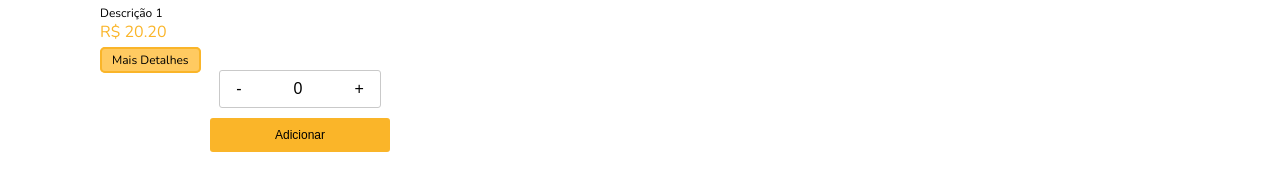
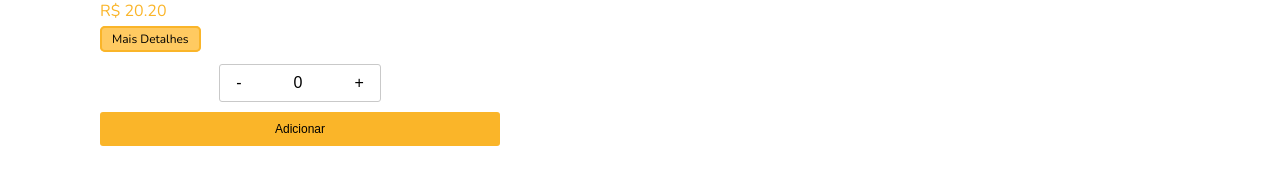
Before and after one commit to lulululluiza/any-store-pereira-moreira, a React (Create React App) app: page /category/1 in a window 1280 px wide. Shown: the part 609-800 px from the top of the page. Built offline with nearby package versions, Linux system fonts and the light colour scheme.

Commit message:
Atualização CSS + logo

```diff
--- a/src/components/ItemCount/ItemCount.css
+++ b/src/components/ItemCount/ItemCount.css
@@ -2,6 +2,7 @@
     display: flex;
     flex-direction: column;
     align-items: center;
+    margin-top: 15px;
 }
 
 .CountActions {
@@ -31,7 +32,7 @@
 
 .AddCartButton {
     font-size: 12px;
-    width: 45%;
+    width: 100%;
     background-color: #FAB529;
     padding: 10px 5px;
     border-radius: 3px;
--- a/src/components/ItemList/ItemList.css
+++ b/src/components/ItemList/ItemList.css
@@ -1,5 +1,5 @@
 .ItemList {
     display: flex;
     flex-wrap: wrap;
-    gap: 10px;
+    gap: 30px;
 }
--- a/src/components/NavBar/NavBar.jsx
+++ b/src/components/NavBar/NavBar.jsx
@@ -1,5 +1,6 @@
 import "./NavBar.css"
-import logo from './logo-placeholder.png'
+// import logo from './logo-placeholder.png'
+import logo from './logo.png'
 import { Link } from 'react-router-dom'
 import CartWidget from '../CartWidget/CartWidget'
 import { FontAwesomeIcon } from '@fortawesome/react-fontawesome'
```
Also changed, not shown: src/components/NavBar/logo.png (added).
